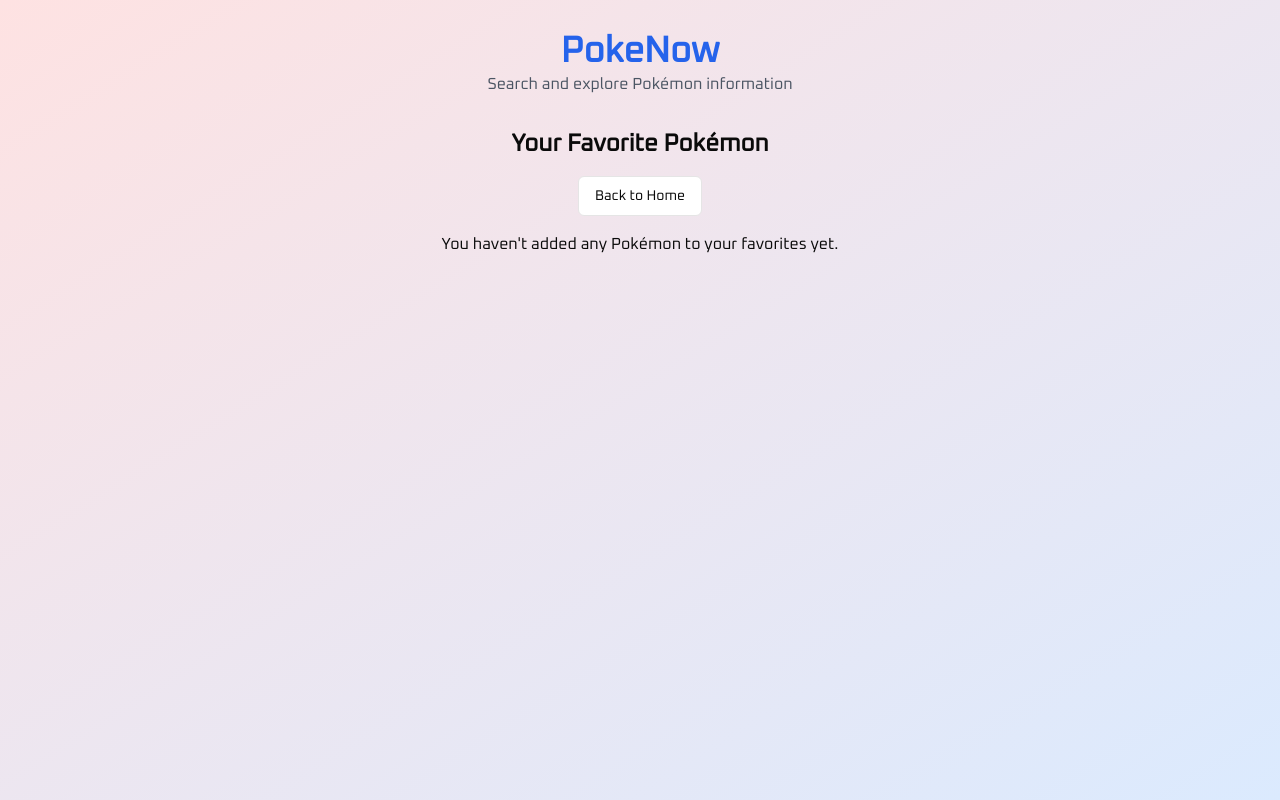
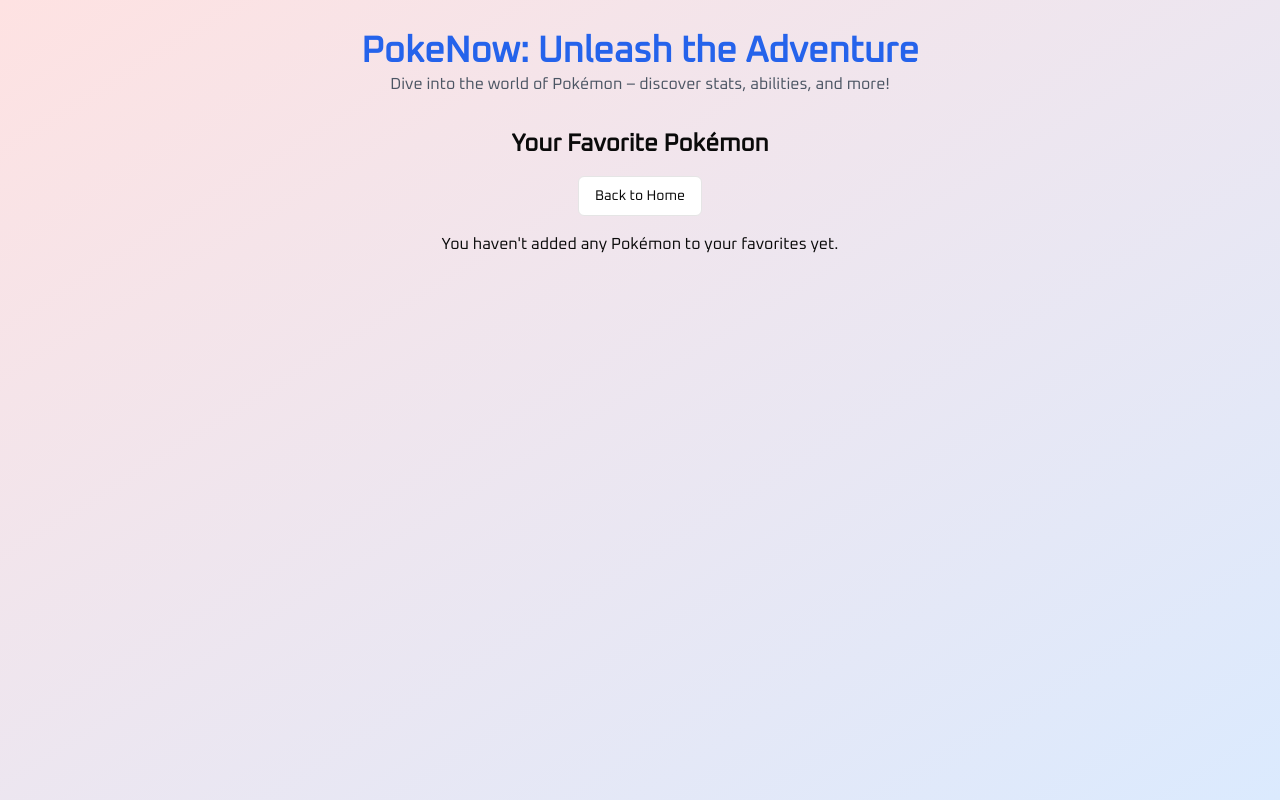
Before and after one commit to AndresPastrana/pokenow, a Next.js app: page /favorites in a window 1280 px wide. Built offline with nearby package versions, Linux system fonts and the light colour scheme; what tailwindcss-animated would draw is missing.

Commit message:
Enhance layout and content in RootLayout component for improved user experience

```diff
--- a/app/layout.tsx
+++ b/app/layout.tsx
@@ -6,14 +6,15 @@
 import { Oxanium } from "next/font/google";
 
 const oxanium = Oxanium({
-  subsets: ["latin"], // Use the Latin subset for standard characters
-  weight: "400", // Default weight for a clean, thin look
-  display: "swap", // Optimize loading
+  subsets: ["latin"],
+  weight: "400",
+  display: "swap",
 });
 
 export const metadata = {
-  title: "PokeNow",
-  description: "Search and explore Pokémon information",
+  title: "PokeNow: Your Pokémon Encyclopedia",
+  description:
+    "Dive into the world of Pokémon! Discover stats, abilities, evolutions, and more.",
 };
 
 export default function RootLayout({
@@ -24,16 +25,20 @@
   return (
     <html lang="en">
       <body
-        className={`${oxanium.className} bg-gradient-to-br from-red-100 to-blue-100 min-h-screen p-4 sm:p-6 md:p-8`}
+        className={`${oxanium.className} bg-gradient-to-br from-red-100 to-blue-100 min-h-screen p-1 sm:p-3 md:p-8`}
       >
         <FavoritesProvider>
           <div className="container mx-auto px-4 sm:px-6 lg:px-8 max-w-7xl">
             <header className="mb-8 text-center">
-              <h1 className="text-4xl font-bold text-blue-600">PokeNow</h1>
+              <h1 className="text-4xl font-bold text-blue-600">
+                PokeNow: Unleash the Adventure
+              </h1>
               <p className="text-gray-600">
-                Search and explore Pokémon information
+                Dive into the world of Pokémon – discover stats, abilities, and
+                more!
               </p>
             </header>
+
             <main>{children}</main>
           </div>
         </FavoritesProvider>
```
